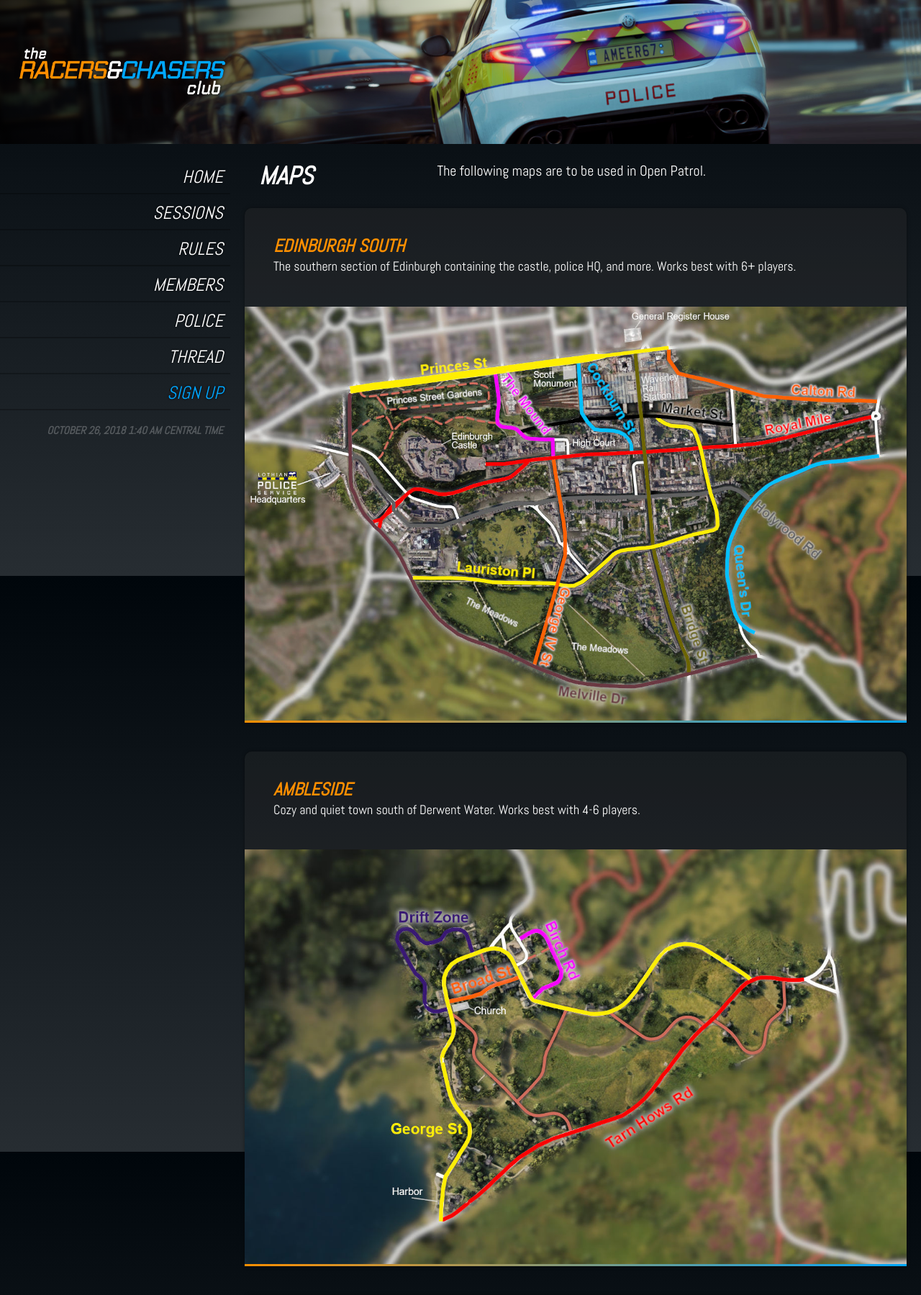
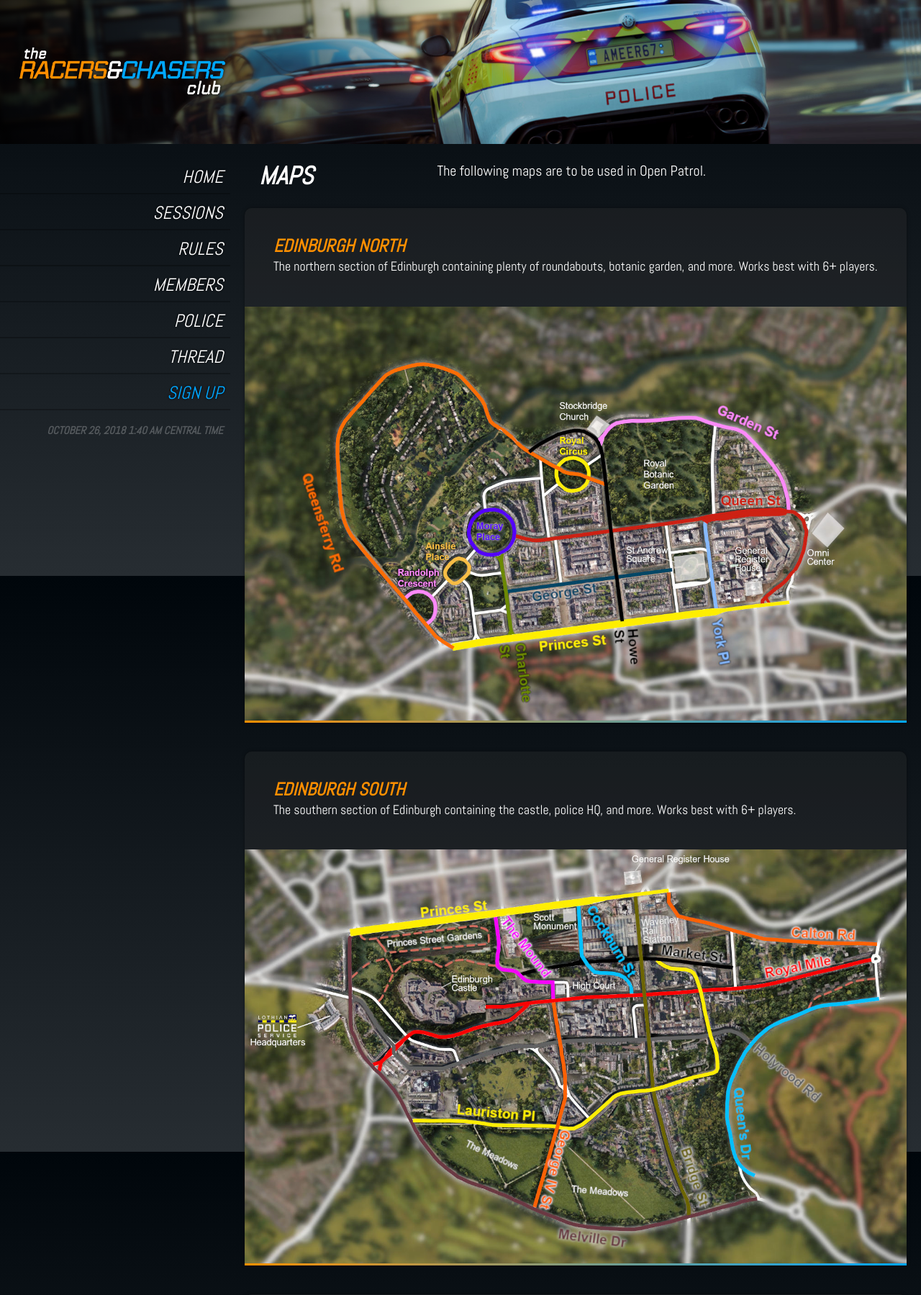
Before and after one commit to Ameer67/The-Racers-and-Chasers-Club, a PHP site: page /maps.php in a window 1280 px wide. Shown: the top 1799 px of the page at 72% size. Run offline with PHP 8.4, Linux system fonts and the light colour scheme; a stand-in replaces the project's code that opens the database connection.

Commit message:
added Edinburgh North

```diff
--- a/maps.php
+++ b/maps.php
@@ -9,6 +9,22 @@
     </div>
 
 
+</div>
+<div class="infobox">
+    <div>
+        <div class="infotop">
+            <h3>Edinburgh North</h3>
+            <p>The northern section of Edinburgh containing plenty of roundabouts, botanic garden, and more. Works best with 6+ players.</p>
+        </div>
+        <div class="infobottom">
+            <div class="mapimgcontainer">
+                <img src="img/maps/edinburgh_north.jpg" alt="edinburgh north">
+            </div>
+        </div>
+    </div>
+
+    <div class="infoimg"></div>
+    <div class="border"></div>
 </div>
 <div class="infobox">
     <div>
```
Also changed, not shown: img/maps/edinburgh_north.jpg (added).
